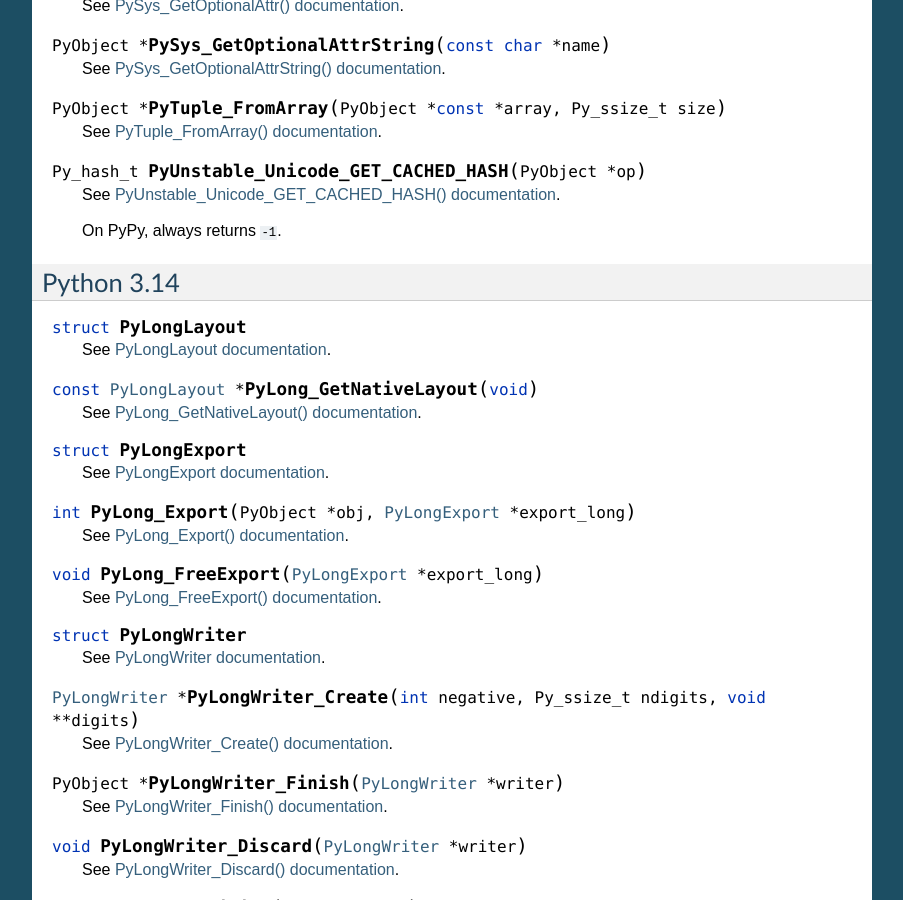
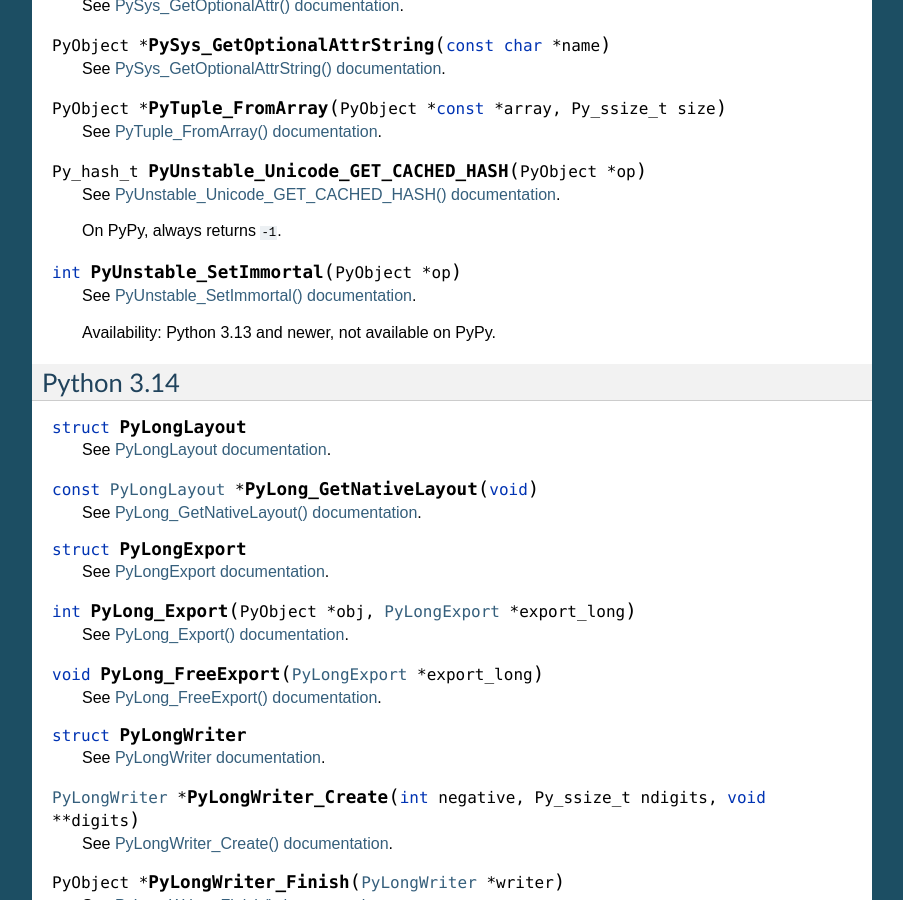
Before and after one commit to python/pythoncapi-compat, a Sphinx documentation site: the page built from docs/api.rst, in a window 1280 px wide and 900 px high, scrolled down 1205 px. Shown: the whole window, without its empty margins (198-1101 px from the left). Built offline with Sphinx 7.4.7, drawn with Linux system fonts in a browser that asks for light colours; pages that are not in the unit, such as notebooks, are missing from menus.

Commit message:
Add PyUnstable_SetImmortal() (#164)
Co-authored-by: Victor Stinner <vstinner@python.org>

```diff
--- a/docs/api.rst
+++ b/docs/api.rst
@@ -70,6 +70,11 @@
 
    On PyPy, always returns ``-1``.
 
+.. c:function:: int PyUnstable_SetImmortal(PyObject *op)
+
+   See `PyUnstable_SetImmortal() documentation  <https://docs.python.org/dev/c-api/object.html#c.PyUnstable_SetImmortal>`__.
+
+   Availability: Python 3.13 and newer, not available on PyPy.
 
 Python 3.14
 -----------
--- a/docs/changelog.rst
+++ b/docs/changelog.rst
@@ -1,5 +1,9 @@
 Changelog
 =========
+
+* 2026-02-12: Add functions:
+
+  * ``PyUnstable_SetImmortal()``
 
 * 2025-10-14: Add functions:
 
```
Also changed, not shown: 2 other files.
